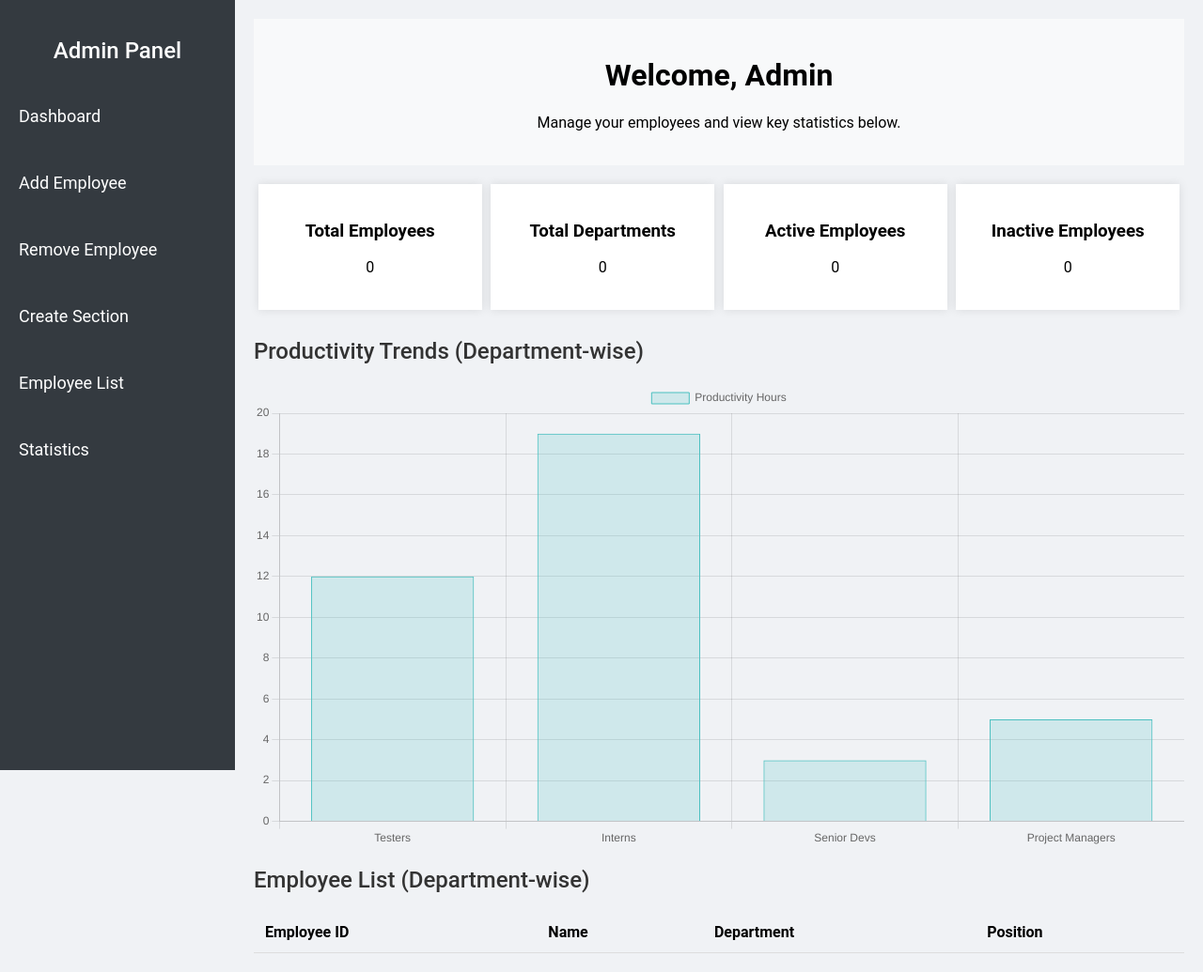
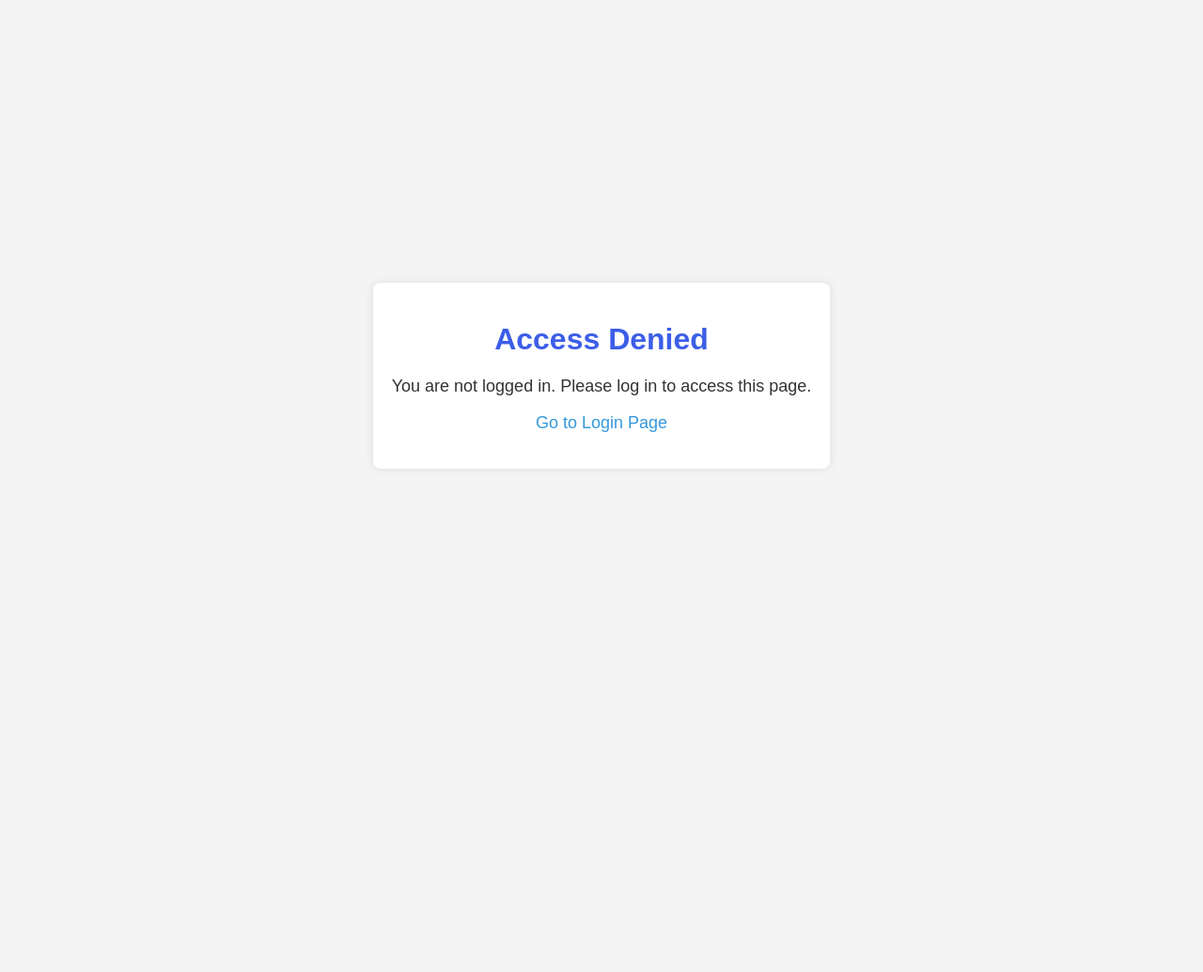
Before and after one commit to MurtuzaKapasi/Employee-Productivity-Tracking, a Flask app: page /admin-dashboard in a window 1280 px wide. Shown: the whole page at 94% size. After the commit the page ends 460 px from the top, so only its background shows below. Run offline with Flask 3, Linux system fonts and the light colour scheme; lists and menus that the app fills with data are empty.

Commit message:
login-logout-new acc functionality done

```diff
--- a/app.py
+++ b/app.py
@@ -17,33 +17,25 @@
 init_routes(app)
 
 
-# -------------------------------------------------------------------------
-@app.route('/add-employee', methods=['GET', 'POST'])
-def add_employee():
-    if request.method == 'POST':
-        # Code to add employee to database
-        return redirect('/admin-dashboard')
-    return render_template('add_employee.html')
 
-@app.route('/remove-employee', methods=['GET', 'POST'])
-def remove_employee():
-    if request.method == 'POST':
-        # Code to remove employee from database
-        return redirect('/admin-dashboard')
-    return render_template('remove_employee.html')
+# @app.route('/remove-employee', methods=['GET', 'POST'])
+# def remove_employee():
+#     if request.method == 'POST':
+#         # Code to remove employee from database
+#         return redirect('/admin-dashboard')
+#     return render_template('remove_employee.html')
 
-@app.route('/add-section', methods=['GET', 'POST'])
-def add_section():
-    if request.method == 'POST':
-        # Code to create a new department/section in the database
-        return redirect('/admin-dashboard')
-    return render_template('add_section.html')
+# @app.route('/add-section', methods=['GET', 'POST'])
+# def add_section():
+#     if request.method == 'POST':
+#         # Code to create a new department/section in the database
+#         return redirect('/admin-dashboard')
+#     return render_template('add_section.html')
 
-
-@app.route('/statistics')
-def statistics():
-    # Code to fetch and display statistics, possibly from Power BI
-    return render_template('statistics.html')
+# @app.route('/statistics')
+# def statistics():
+#     # Code to fetch and display statistics, possibly from Power BI
+#     return render_template('statistics.html')
 
 if __name__ == '__main__':
     app.run(debug=True)
--- a/routes.py
+++ b/routes.py
@@ -1,7 +1,7 @@
 import subprocess
-from flask import request, render_template, session, redirect, url_for, jsonify
-from utilities import fetch_active_employees_count, fetch_departments_count, fetch_employees, verify_password, fetch_user_by_email, hash_password, log_user_login, log_user_logout
-from models import EmployeeTracking, User
+from flask import flash, request, render_template, session, redirect, url_for, jsonify
+from utilities import fetch_active_employees_count, fetch_departments_count, fetch_employees, verify_password, fetch_user_by_email, hash_password, log_user_login, log_user_logout,register_employee
+from models import EmployeeTracking, User,db, LoginLog
 from datetime import datetime
 
 
@@ -10,11 +10,43 @@
     def index():
         return render_template('index.html')
 
+    @app.route('/register-employee', methods=['GET'])
+    def register_employee_page():
+        return render_template('register_employee.html')
+
+    @app.route('/register-employee', methods=['POST'])
+    def register_employee_handle():
+        name = request.form['name']
+        email = request.form['email']
+        password = request.form['password']
+        role = request.form['role']
+        department = request.form.get('department')
+
+        # hashed_password = generate_password_hash(password)
+
+        try:
+        # Create a new User object and add it to the database
+            new_employee = User(user_name=name, email=email, password=password, role=role, department=department)
+            db.session.add(new_employee)
+            db.session.commit()
+
+            flash("Employee registered successfully!", 'success')
+            return redirect(url_for('admin_dashboard'))
+
+        except Exception as e:
+            db.session.rollback()  # Roll back any changes if something goes wrong
+            flash(f"Error: {str(e)}", 'danger')
+            return render_template('register_employee.html'), 400
+
     @app.route('/login')
     def login():
         return render_template('login.html')
 
-    @app.route('/manual-login', methods=['GET', 'POST'])
+    @app.route('/manual-login', methods=['GET'])
+    def manual_login_page():
+        return render_template('manual_login.html')
+
+    @app.route('/manual-login', methods=[ 'POST'])
     def manual_login():
         email = request.form['email']
         password = request.form['password']
@@ -23,10 +55,12 @@
         if not user or not verify_password(user.password, password):
             return "Invalid credentials!", 401
 
-        session['user_id'] = user.user_id
+        session['user_id'] = user.id
         session['role'] = user.role
+        session['name'] = user.user_name
+        session['email'] = user.email
 
-        log_user_login(user.user_id)
+        log_user_login(user.id)
 
         if user.role == 'admin':
             return redirect(url_for('admin_dashboard'))
@@ -38,31 +72,59 @@
         if request.method == 'POST':
             username = request.form['username']
             password = request.form['password']
-            return redirect('/admin-dashboard')
-        return render_template('admin_login.html')
+
+            # Query the User model to find the admin user
+            admin = User.query.filter_by(email=username, role='admin').first()
+
+            # Check if admin exists and the password matches
+            if admin and verify_password(admin.password, password):
+                # Set a session variable to indicate the user is logged in
+                session['admin_logged_in'] = True
+                session['admin_id'] = admin.id  # Save admin id in session for later use
+                session['name'] = admin.user_name
+
+                flash('Login successful', 'success')
+                return redirect(url_for('admin_dashboard'))  # Redirect to the admin dashboard
+            else:
+                # In case of invalid login, don't re-render the page, just pass 'invalid' in query params
+                flash('Invalid credentials', 'danger')
+                return redirect(url_for('admin_login', alert='invalid'))
+        else:
+            return render_template('admin_login.html')
 
     @app.route('/logout')
     def logout():
         user_id = session.get('user_id')
-
+        admin_id = session.get('admin_id')
         if user_id:
             log_user_logout(user_id)
             session.clear()
+        elif admin_id:
+            log_user_logout(admin_id)
+            session.clear()
 
-        return redirect(url_for('login'))
+        return redirect(url_for('index'))
 
     @app.route('/admin-dashboard')
     def admin_dashboard():
-        employees = fetch_employees()  # Fetch dummy employees
+        employees = fetch_employees()
         total_employees = len(employees)
         total_departments = fetch_departments_count()
         active_employees = fetch_active_employees_count()
         inactive_employees = total_employees - active_employees
-
-        return render_template('admin_dashboard.html', employees=employees, total_employees=total_employees,
+        if 'admin_id' in session:
+            return render_template('admin_dashboard.html', employees=employees, total_employees=total_employees,
                                total_departments=total_departments, active_employees=active_employees,
                                inactive_employees=inactive_employees)
+        else:
+            return render_template('not_logged.html')
 
+    @app.route('/employee-dashboard')
+    def employee_dashboard():
+        if 'user_id' in session:
+            return render_template('employee_dashboard.html')
+        else:
+            return render_template('not_logged.html')
 
 
     # Route to insert data into database------------------------
--- a/templates/admin_dashboard.html
+++ b/templates/admin_dashboard.html
@@ -14,7 +14,7 @@
         <h2>Admin Panel</h2>
         <ul>
             <li><a href="/admin-dashboard">Dashboard</a></li>
-            <li><a href="/add-employee">Add Employee</a></li>
+            <li><a href="/register-employee">Add Employee</a></li>
             <li><a href="/remove-employee">Remove Employee</a></li>
             <li><a href="/add-section">Create Section</a></li>
             <li><a href="/employee-list">Employee List</a></li>
@@ -22,13 +22,17 @@
         </ul>
     </nav>
 
+   {console.log(employees)}
+
     <!-- Main Content Area -->
     <div class="main-content">
         <header>
-            <h1>Welcome, Admin</h1>
+            <h1>Welcome, {{ session['name'] }}</h1>
             <p>Manage your employees and view key statistics below.</p>
         </header>
-
+        <div class="logout-btn">
+            <a href="/logout">Logout</a>
+        </div>
         <!-- Stats Overview -->
         <section class="stats-overview">
             <div class="stat-card">
@@ -70,7 +74,7 @@
                 <tbody>
                     {% for employee in employees %}
                     <tr>
-                        <td>{{ employee.id }}</td>
+                        <td>{{ employee.employee_id }}</td>
                         <td>{{ employee.name }}</td>
                         <td>{{ employee.department }}</td>
                         <td>{{ employee.position }}</td>
--- a/templates/admin_login.html
+++ b/templates/admin_login.html
@@ -19,6 +19,7 @@
     <!-- Admin Login Form -->
     <div class="login-container">
         <h2>Admin Login</h2>
+
         <form action="/admin-login" method="POST">
             <div class="form-group">
                 <label for="admin-username">Admin Username:</label>
@@ -33,5 +34,10 @@
             </div>
         </form>
     </div>
+    {% if alert %}
+    <script >
+        alert("{{ alert }}");
+    </script>
+    {% endif %}
 </body>
 </html>
--- a/templates/manual_login.html
+++ b/templates/manual_login.html
@@ -19,10 +19,10 @@
     <!-- Login Form -->
     <div class="login-container">
         <h2>Employee Login</h2>
-        <form action="/manual-login" method="POST">
+        <form method="POST" action="/manual-login">
             <div class="form-group">
-                <label for="username">Employee ID:</label>
-                <input type="text" id="username" name="username" required>
+                <label for="email">Email:</label>
+                <input type="email" id="email" name="email" required>
             </div>
             <div class="form-group">
                 <label for="password">Password:</label>
--- /dev/null
+++ b/templates/not_logged.html
@@ -0,0 +1,47 @@
+<!DOCTYPE html>
+<html lang="en">
+<head>
+    <meta charset="UTF-8">
+    <meta name="viewport" content="width=device-width, initial-scale=1.0">
+    <title>Access Denied</title>
+    <style>
+        body {
+            font-family: Arial, sans-serif;
+            background-color: #f4f4f4;
+            color: #333;
+            display: flex;
+            justify-content: center;
+            align-items: center;
+            height: 100vh;
+            margin: 0;
+        }
+        .container {
+            text-align: center;
+            background: white;
+            padding: 20px;
+            border-radius: 8px;
+            box-shadow: 0 0 10px rgba(0, 0, 0, 0.1);
+        }
+        h1 {
+            color: #3c5ee7;
+        }
+        p {
+            font-size: 18px;
+        }
+        a {
+            text-decoration: none;
+            color: #3498db;
+        }
+        a:hover {
+            text-decoration: underline;
+        }
+    </style>
+</head>
+<body>
+    <div class="container">
+        <h1>Access Denied</h1>
+        <p>You are not logged in. Please log in to access this page.</p>
+        <p><a href="/">Go to Login Page</a></p>
+    </div>
+</body>
+</html>
--- a/utilities.py
+++ b/utilities.py
@@ -218,13 +218,15 @@
     return generate_password_hash(password)
 
 def verify_password(stored_password, provided_password):
-    return check_password_hash(stored_password, provided_password)
+    # return check_password_hash(stored_password, provided_password)
+    return provided_password == stored_password
+
 
 def fetch_user_by_email(email):
     return User.query.filter_by(email=email).first()
 
 # 1. User Registration
-def register_user(name, email, password, role, department=None):
+def register_employee(name, email, password, role, department=None):
     user = fetch_user_by_email(email)
     if user:
         return "Email already exists!"
@@ -234,15 +236,14 @@
     new_user = User(
         user_name=name,
         email=email,
-        password=hashed_password,
+        password=password,
         role=role,
         department=department
     )
     db.session.add(new_user)
     db.session.commit()
 
-    return "User registered successfully!"
-
+    return "Employee registered successfully!"
 # 2. User Login
 def login_user(email, password):
     user = fetch_user_by_email(email)
```
Also changed, not shown: templates/employee_dashboard.html (added, +57 -0 lines), templates/register_employee.html (added, +33 -0 lines).
